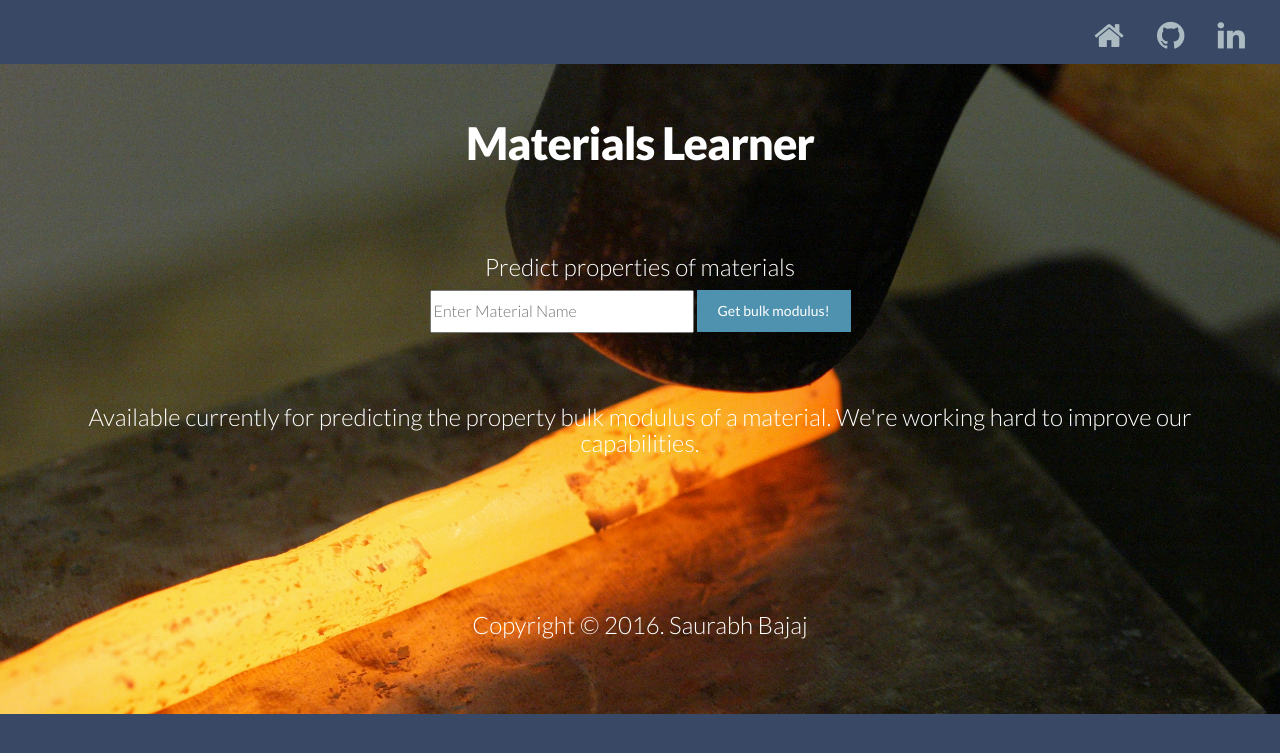
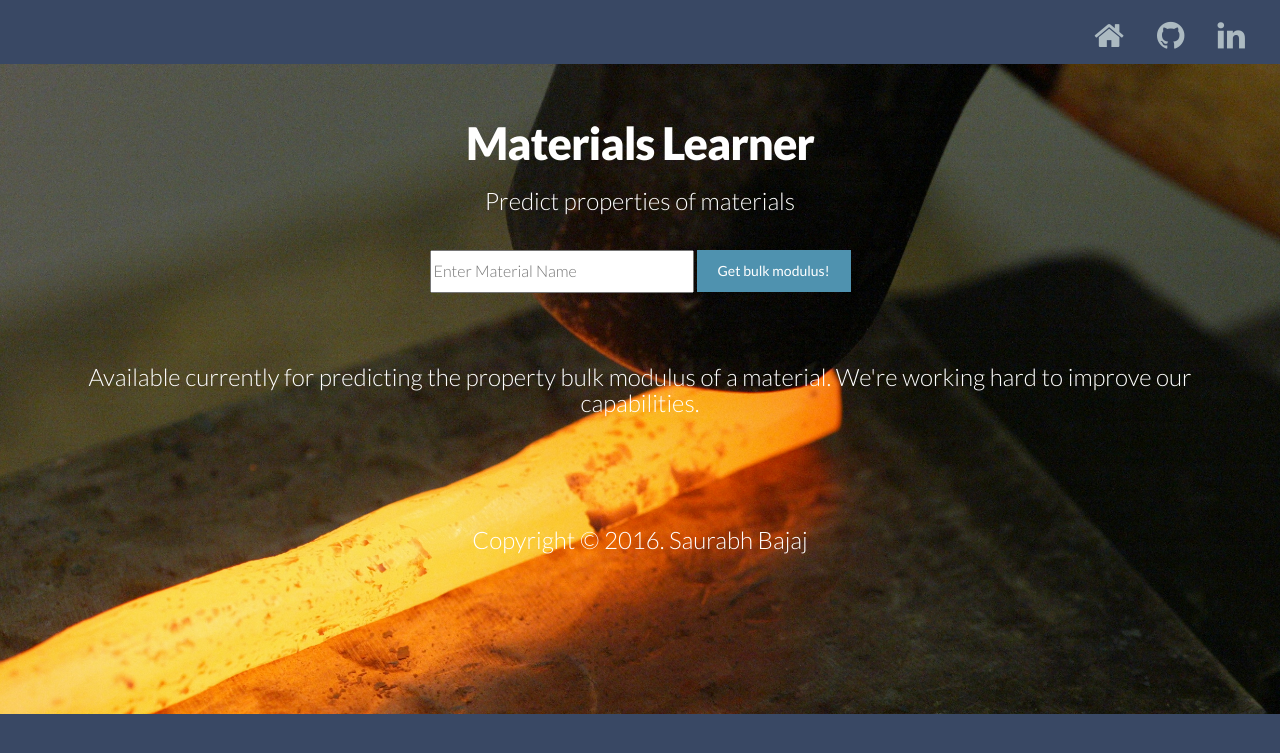
Before and after one commit to saurabh02/PredictBulkModulus, a Flask app: page /select_material in a window 1280 px wide. Shown: the top 753 px of the page. Run offline with Flask 2, Linux system fonts and the light colour scheme; some libraries are stand-ins or nearby versions.

Commit message:
move copyright statement above

```diff
--- a/app/templates/base.html
+++ b/app/templates/base.html
@@ -43,7 +43,7 @@
               line-height: 36.5px;
           }
           p.copyright {
-              margin-top: 145px;
+              margin-top: 100px;
               font-size: x-large;
           }
           .subtitle {
@@ -52,6 +52,7 @@
           }
           #wrapper h1 {
               margin-top:5px;
+              margin-bottom: 0px;
           }
       </style>
   </head>
--- a/app/templates/material.html
+++ b/app/templates/material.html
@@ -5,10 +5,9 @@
 		<div class="container">
 			<div class="row">
                 <h1 id="materialLearner">Materials Learner</h1>
+                <h2 class="subtitle">Predict properties of materials</h2>
                 <br />
-                <h2 class="subtitle">Predict properties of materials</h2>
 				<div class="col-sm-12 col-md-12 col-lg-12">
-
 
                     <form action="" method="post" name="login" class="form-inline getproperties">
                       {{ form.hidden_tag() }}
```
